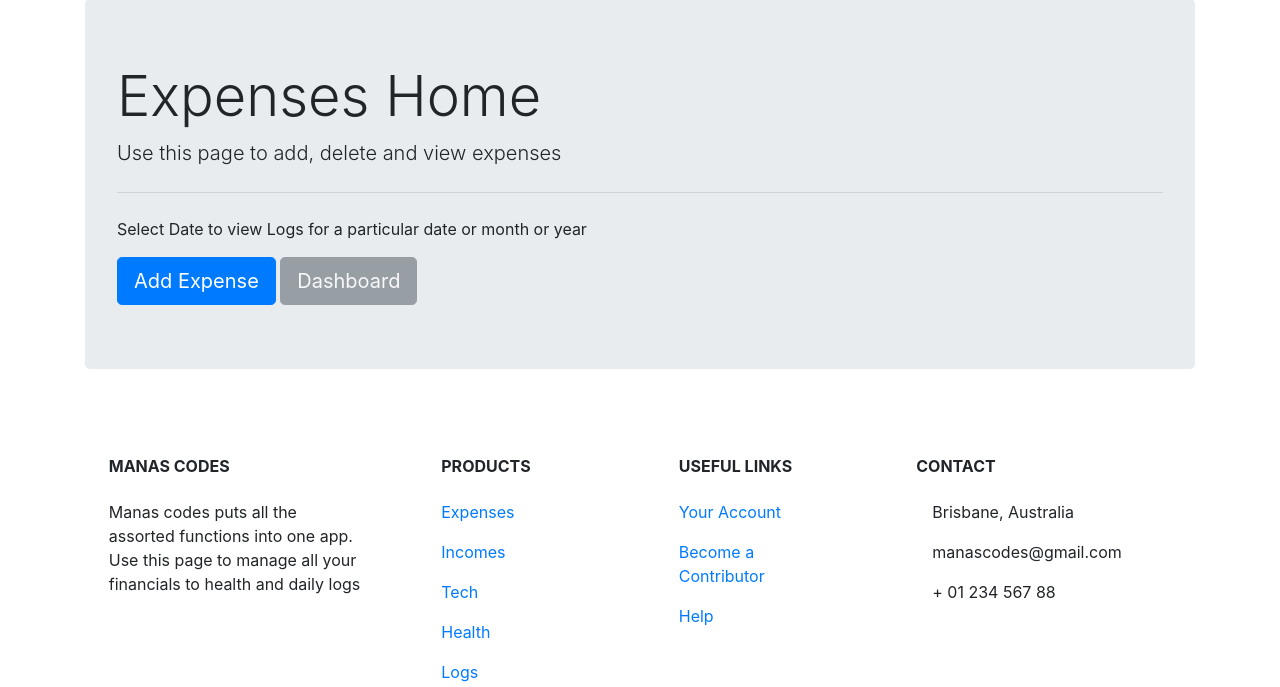
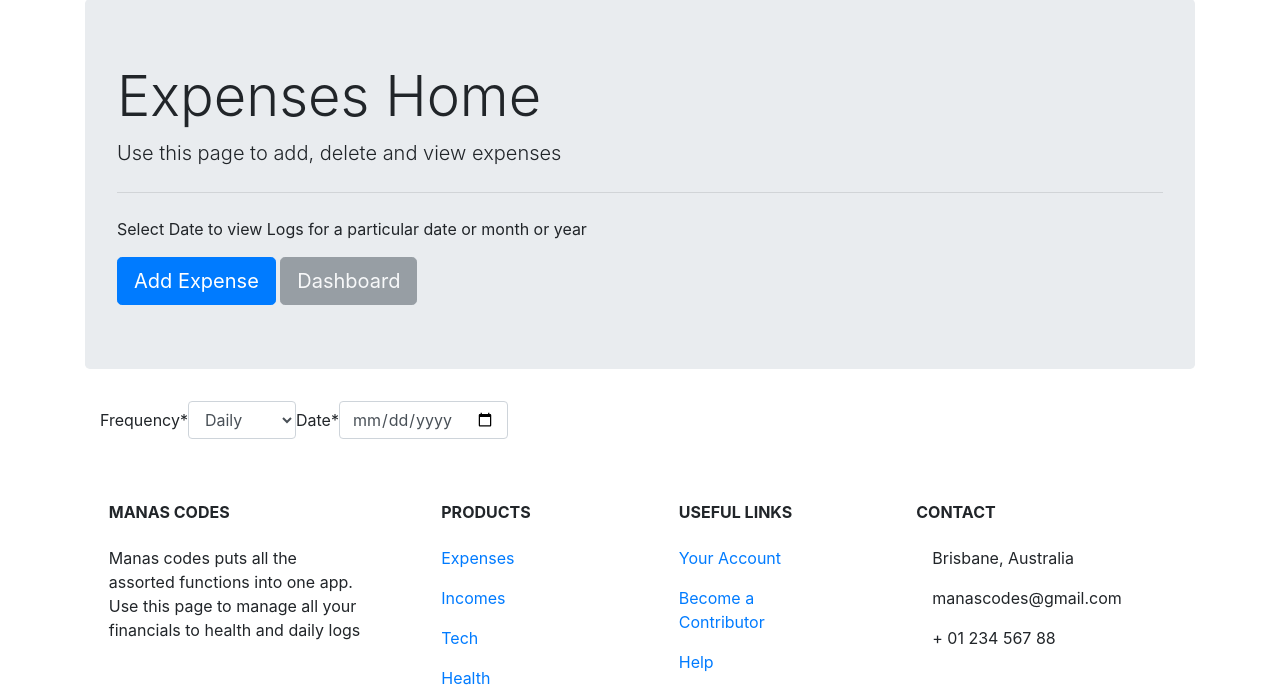
Before and after one commit to ManDun/myhome, a Django app: page /myfinances/expensehome in a window 1280 px wide. Shown: the part 61-748 px from the top of the page. Run offline with Django 3.2, Linux system fonts and the light colour scheme; some libraries are stand-ins or nearby versions.

Commit message:
Updated rst

```diff
--- a/myhome_dj/config/settings/base.py
+++ b/myhome_dj/config/settings/base.py
@@ -221,7 +221,7 @@ X_FRAME_OPTIONS = "DENY"
 # ------------------------------------------------------------------------------
 # https://docs.djangoproject.com/en/dev/ref/settings/#email-backend
 EMAIL_BACKEND = env(
-    "DJANGO_EMAIL_BACKEND", default="django.core.mail.backends.console.EmailBackend"
+    "DJANGO_EMAIL_BACKEND", default="django.core.mail.backends.smtp.EmailBackend"
 )
 # https://docs.djangoproject.com/en/dev/ref/settings/#email-timeout
 EMAIL_TIMEOUT = 5
--- a/myhome_dj/myfinances/forms.py
+++ b/myhome_dj/myfinances/forms.py
@@ -1,5 +1,7 @@
 from myfinances.models import Expenses, Files
 from django import forms
+from crispy_forms.helper import FormHelper
+from crispy_forms.layout import Layout, Fieldset, ButtonHolder, Submit, Field, Div
 
 class DateInput(forms.DateInput):
     input_type = 'date'
@@ -15,3 +17,21 @@ class ExpenseForm(forms.ModelForm):
             'details': forms.Textarea(attrs={'rows':3})
         }
         fields = ['name', 'type', 'amount', 'details', 'date_of_expense']
+
+class SearchExpenseForm(forms.Form):
+
+    freq_choices = (('daily', 'Daily'), ('monthly', 'Monthly'), ('yearly', 'Yearly'))
+    frequency = forms.ChoiceField(choices=freq_choices)
+    date = forms.DateField(widget=DateInput)
+
+    FormHelper.layout = Layout(
+        Field('frequency', css_class="custom-select btn-secondary"),
+        Field('date', css_class="form-control")
+    )
+
+    FormHelper.layout = Layout(
+    Div(
+        Field('name'), css_class="my_fancy_class_name"
+    ),
+    Field('description'),
+)
--- a/myhome_dj/myfinances/templates/expenses/expenseshome.html
+++ b/myhome_dj/myfinances/templates/expenses/expenseshome.html
@@ -1,4 +1,5 @@
 {% extends "base.html" %}
+{% load crispy_forms_tags %}
 {% load static i18n %}
 {% block content %}
 <div class="jumbotron">
@@ -9,6 +10,13 @@
   <a class="btn btn-primary btn-lg" href="{% url 'myfinances:addexpense' %}">{% trans "Add Expense" %}</a>
   <a class="btn btn-secondary btn-lg disabled" href="{% url 'myfinances:addexpense' %}">{% trans "Dashboard" %}</a>
 </div>
-
+<div class="container-fluid">
+  <form class="form-inline" method="post">
+    <div class="form-group mb-2">
+      {% csrf_token %}
+      {{ form|crispy }}
+    </div>
+  </form>
+</div>
 
 {% endblock %}
--- a/myhome_dj/myfinances/views.py
+++ b/myhome_dj/myfinances/views.py
@@ -16,7 +16,16 @@ def index(request):
 
 def expensehome(request):
 
-    return render(request, 'expenses/expenseshome.html')
+    form = forms.SearchExpenseForm()
+
+    if request.method == 'POST':
+        form = forms.ExpenseForm(request.POST, request.FILES)
+
+        if form.is_valid():
+            print('POST')
+            print(form.cleaned_data['frequency'])
+
+    return render(request, 'expenses/expenseshome.html', {'form': form})
 
 
 def addexpense(request):
```
Also changed, not shown: myhome_dj/config/settings/local.py (+6 -2 lines), 1 other file.
